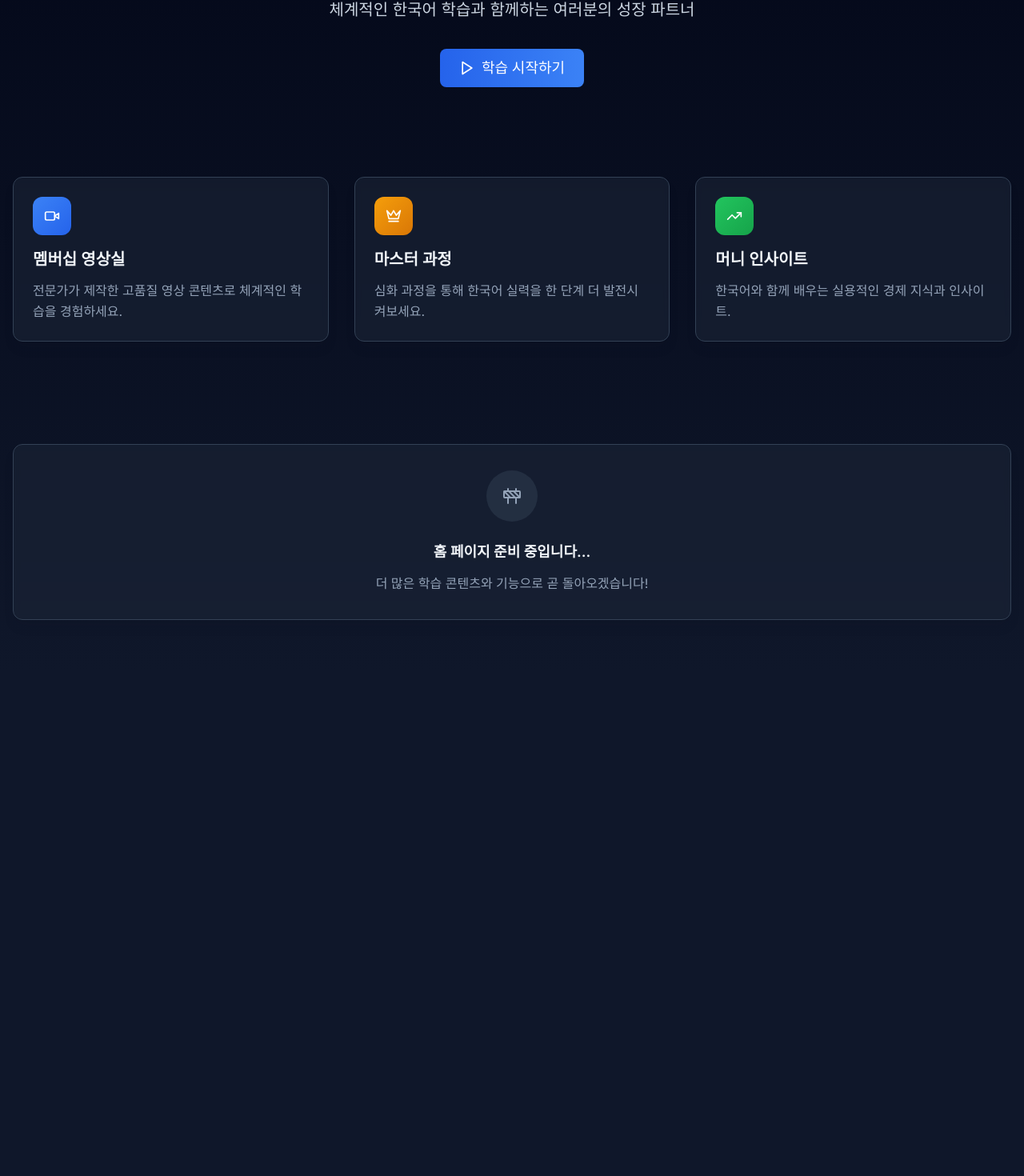
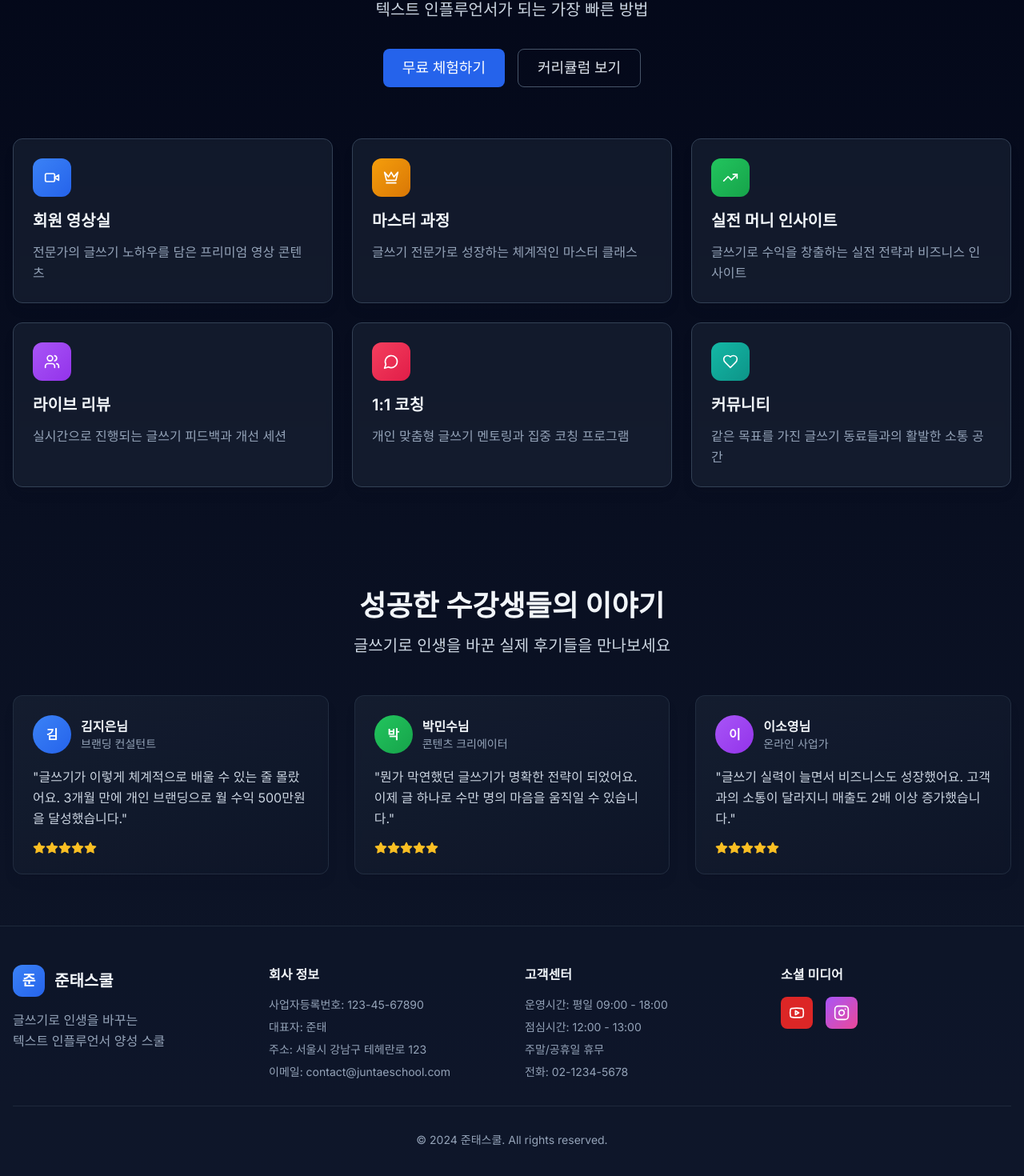
Before and after one commit to apper-apps/juntae-school-eminent, a React (Vite) app: page / in a window 1280 px wide. Shown: the part 329-1799 px from the top of the page at 80% size. Before the commit the page ends 1168 px from the top, so only its background shows below. Built offline with nearby package versions, Linux system fonts and the light colour scheme; a web font is replaced by a local one.

Commit message:
Enhance HomePage with Korean writing influencer theme, testimonials carousel, and footer

```diff
--- a/src/components/pages/HomePage.jsx
+++ b/src/components/pages/HomePage.jsx
@@ -16,33 +16,35 @@ const HomePage = () => {
             <span className="text-white text-3xl font-bold">준</span>
           </div>
 
-          <h1 className="text-4xl md:text-6xl font-bold text-slate-100 mb-6">
+<h1 className="text-4xl md:text-6xl font-bold text-slate-100 mb-6">
             <span className="bg-gradient-to-r from-blue-400 to-blue-300 bg-clip-text text-transparent">
-              준태스쿨
+              당신의 글쓰기가 인생을 바꾼다
             </span>
           </h1>
 
           <p className="text-xl text-slate-300 mb-8 leading-relaxed">
-            체계적인 한국어 학습과 함께하는 여러분의 성장 파트너
+            텍스트 인플루언서가 되는 가장 빠른 방법
           </p>
 
-          {!user && (
-            <Button size="lg" onClick={openAuthModal} className="mb-12">
-              <ApperIcon name="Play" size={20} className="mr-2" />
-              학습 시작하기
+<div className="flex flex-col sm:flex-row gap-4 justify-center mb-12">
+            <Button size="lg" onClick={() => window.location.href = '/membership'} className="bg-blue-600 hover:bg-blue-700">
+              무료 체험하기
             </Button>
-          )}
+            <Button size="lg" variant="outline" onClick={() => document.getElementById('features')?.scrollIntoView({ behavior: 'smooth' })}>
+              커리큘럼 보기
+            </Button>
+          </div>
         </div>
 
-        {/* Features Grid */}
-        <div className="grid grid-cols-1 md:grid-cols-2 lg:grid-cols-3 gap-8 mt-16">
+{/* Features Grid */}
+        <div id="features" className="grid grid-cols-1 md:grid-cols-2 lg:grid-cols-3 gap-6 mt-16">
           <Card className="p-6 hover:scale-[1.02] transition-transform duration-200">
             <div className="w-12 h-12 bg-gradient-to-br from-blue-500 to-blue-600 rounded-xl flex items-center justify-center mb-4">
               <ApperIcon name="Video" size={20} className="text-white" />
             </div>
-            <h3 className="text-xl font-semibold text-slate-100 mb-3">멤버십 영상실</h3>
+            <h3 className="text-xl font-semibold text-slate-100 mb-3">회원 영상실</h3>
             <p className="text-slate-400 leading-relaxed">
-              전문가가 제작한 고품질 영상 콘텐츠로 체계적인 학습을 경험하세요.
+              전문가의 글쓰기 노하우를 담은 프리미엄 영상 콘텐츠
             </p>
           </Card>
 
@@ -52,7 +54,7 @@ const HomePage = () => {
             </div>
             <h3 className="text-xl font-semibold text-slate-100 mb-3">마스터 과정</h3>
             <p className="text-slate-400 leading-relaxed">
-              심화 과정을 통해 한국어 실력을 한 단계 더 발전시켜보세요.
+              글쓰기 전문가로 성장하는 체계적인 마스터 클래스
             </p>
           </Card>
 
@@ -60,9 +62,39 @@ const HomePage = () => {
             <div className="w-12 h-12 bg-gradient-to-br from-green-500 to-green-600 rounded-xl flex items-center justify-center mb-4">
               <ApperIcon name="TrendingUp" size={20} className="text-white" />
             </div>
-            <h3 className="text-xl font-semibold text-slate-100 mb-3">머니 인사이트</h3>
+            <h3 className="text-xl font-semibold text-slate-100 mb-3">실전 머니 인사이트</h3>
             <p className="text-slate-400 leading-relaxed">
-              한국어와 함께 배우는 실용적인 경제 지식과 인사이트.
+              글쓰기로 수익을 창출하는 실전 전략과 비즈니스 인사이트
+            </p>
+          </Card>
+
+          <Card className="p-6 hover:scale-[1.02] transition-transform duration-200">
+            <div className="w-12 h-12 bg-gradient-to-br from-purple-500 to-purple-600 rounded-xl flex items-center justify-center mb-4">
+              <ApperIcon name="Users" size={20} className="text-white" />
+            </div>
+            <h3 className="text-xl font-semibold text-slate-100 mb-3">라이브 리뷰</h3>
+            <p className="text-slate-400 leading-relaxed">
+              실시간으로 진행되는 글쓰기 피드백과 개선 세션
+            </p>
+          </Card>
+
+          <Card className="p-6 hover:scale-[1.02] transition-transform duration-200">
+            <div className="w-12 h-12 bg-gradient-to-br from-rose-500 to-rose-600 rounded-xl flex items-center justify-center mb-4">
+              <ApperIcon name="MessageCircle" size={20} className="text-white" />
+            </div>
+            <h3 className="text-xl font-semibold text-slate-100 mb-3">1:1 코칭</h3>
+            <p className="text-slate-400 leading-relaxed">
+              개인 맞춤형 글쓰기 멘토링과 집중 코칭 프로그램
+            </p>
+          </Card>
+
+          <Card className="p-6 hover:scale-[1.02] transition-transform duration-200">
+            <div className="w-12 h-12 bg-gradient-to-br from-teal-500 to-teal-600 rounded-xl flex items-center justify-center mb-4">
+              <ApperIcon name="Heart" size={20} className="text-white" />
+            </div>
+            <h3 className="text-xl font-semibold text-slate-100 mb-3">커뮤니티</h3>
+            <p className="text-slate-400 leading-relaxed">
+              같은 목표를 가진 글쓰기 동료들과의 활발한 소통 공간
             </p>
           </Card>
         </div>
@@ -92,13 +124,147 @@ const HomePage = () => {
         </section>
       )}
 
-      {/* Main Content */}
+{/* Testimonials Section */}
       <section className="container mx-auto px-4 py-16">
-        <PlaceholderCard
-          title="홈 페이지 준비 중입니다..."
-          description="더 많은 학습 콘텐츠와 기능으로 곧 돌아오겠습니다!"
-        />
+        <div className="text-center mb-12">
+          <h2 className="text-3xl md:text-4xl font-bold text-slate-100 mb-4">
+            성공한 수강생들의 이야기
+          </h2>
+          <p className="text-xl text-slate-300">
+            글쓰기로 인생을 바꾼 실제 후기들을 만나보세요
+          </p>
+        </div>
+
+        <div className="grid grid-cols-1 md:grid-cols-3 gap-8">
+          <Card className="p-6 bg-gradient-to-br from-slate-800/50 to-slate-900/50 border-slate-700/50">
+            <div className="flex items-center mb-4">
+              <div className="w-12 h-12 bg-gradient-to-br from-blue-500 to-blue-600 rounded-full flex items-center justify-center">
+                <span className="text-white font-semibold">김</span>
+              </div>
+              <div className="ml-3">
+                <p className="font-semibold text-slate-100">김지은님</p>
+                <p className="text-sm text-slate-400">브랜딩 컨설턴트</p>
+              </div>
+            </div>
+            <p className="text-slate-300 leading-relaxed mb-4">
+              "글쓰기가 이렇게 체계적으로 배울 수 있는 줄 몰랐어요. 3개월 만에 개인 브랜딩으로 월 수익 500만원을 달성했습니다."
+            </p>
+            <div className="flex text-amber-400">
+              {[...Array(5)].map((_, i) => (
+                <ApperIcon key={i} name="Star" size={16} className="fill-current" />
+              ))}
+            </div>
+          </Card>
+
+          <Card className="p-6 bg-gradient-to-br from-slate-800/50 to-slate-900/50 border-slate-700/50">
+            <div className="flex items-center mb-4">
+              <div className="w-12 h-12 bg-gradient-to-br from-green-500 to-green-600 rounded-full flex items-center justify-center">
+                <span className="text-white font-semibold">박</span>
+              </div>
+              <div className="ml-3">
+                <p className="font-semibold text-slate-100">박민수님</p>
+                <p className="text-sm text-slate-400">콘텐츠 크리에이터</p>
+              </div>
+            </div>
+            <p className="text-slate-300 leading-relaxed mb-4">
+              "뭔가 막연했던 글쓰기가 명확한 전략이 되었어요. 이제 글 하나로 수만 명의 마음을 움직일 수 있습니다."
+            </p>
+            <div className="flex text-amber-400">
+              {[...Array(5)].map((_, i) => (
+                <ApperIcon key={i} name="Star" size={16} className="fill-current" />
+              ))}
+            </div>
+          </Card>
+
+          <Card className="p-6 bg-gradient-to-br from-slate-800/50 to-slate-900/50 border-slate-700/50">
+            <div className="flex items-center mb-4">
+              <div className="w-12 h-12 bg-gradient-to-br from-purple-500 to-purple-600 rounded-full flex items-center justify-center">
+                <span className="text-white font-semibold">이</span>
+              </div>
+              <div className="ml-3">
+                <p className="font-semibold text-slate-100">이소영님</p>
+                <p className="text-sm text-slate-400">온라인 사업가</p>
+              </div>
+            </div>
+            <p className="text-slate-300 leading-relaxed mb-4">
+              "글쓰기 실력이 늘면서 비즈니스도 성장했어요. 고객과의 소통이 달라지니 매출도 2배 이상 증가했습니다."
+            </p>
+            <div className="flex text-amber-400">
+              {[...Array(5)].map((_, i) => (
+                <ApperIcon key={i} name="Star" size={16} className="fill-current" />
+              ))}
+            </div>
+          </Card>
+        </div>
       </section>
+
+      {/* Footer */}
+      <footer className="bg-slate-900/50 border-t border-slate-800">
+        <div className="container mx-auto px-4 py-12">
+          <div className="grid grid-cols-1 md:grid-cols-2 lg:grid-cols-4 gap-8">
+            <div>
+              <div className="flex items-center mb-4">
+                <div className="w-10 h-10 bg-gradient-to-br from-blue-500 to-blue-600 rounded-xl flex items-center justify-center mr-3">
+                  <span className="text-white text-lg font-bold">준</span>
+                </div>
+                <span className="text-xl font-bold text-slate-100">준태스쿨</span>
+              </div>
+              <p className="text-slate-400 leading-relaxed">
+                글쓰기로 인생을 바꾸는<br />
+                텍스트 인플루언서 양성 스쿨
+              </p>
+            </div>
+
+            <div>
+              <h4 className="font-semibold text-slate-100 mb-4">회사 정보</h4>
+              <div className="space-y-2 text-slate-400 text-sm">
+                <p>사업자등록번호: 123-45-67890</p>
+                <p>대표자: 준태</p>
+                <p>주소: 서울시 강남구 테헤란로 123</p>
+                <p>이메일: contact@juntaeschool.com</p>
+              </div>
+            </div>
+
+            <div>
+              <h4 className="font-semibold text-slate-100 mb-4">고객센터</h4>
+              <div className="space-y-2 text-slate-400 text-sm">
+                <p>운영시간: 평일 09:00 - 18:00</p>
+                <p>점심시간: 12:00 - 13:00</p>
+                <p>주말/공휴일 휴무</p>
+                <p>전화: 02-1234-5678</p>
+              </div>
+            </div>
+
+            <div>
+              <h4 className="font-semibold text-slate-100 mb-4">소셜 미디어</h4>
+              <div className="flex space-x-4">
+                <a
+                  href="https://youtube.com"
+                  target="_blank"
+                  rel="noopener noreferrer"
+                  className="w-10 h-10 bg-red-600 rounded-lg flex items-center justify-center hover:bg-red-700 transition-colors"
+                >
+                  <ApperIcon name="Youtube" size={20} className="text-white" />
+                </a>
+                <a
+                  href="https://instagram.com"
+                  target="_blank"
+                  rel="noopener noreferrer"
+                  className="w-10 h-10 bg-gradient-to-br from-purple-500 to-pink-500 rounded-lg flex items-center justify-center hover:from-purple-600 hover:to-pink-600 transition-colors"
+                >
+                  <ApperIcon name="Instagram" size={20} className="text-white" />
+                </a>
+              </div>
+            </div>
+          </div>
+
+          <div className="border-t border-slate-800 mt-8 pt-8 text-center">
+            <p className="text-slate-400 text-sm">
+              © 2024 준태스쿨. All rights reserved.
+            </p>
+          </div>
+        </div>
+      </footer>
     </div>
   );
 };
```
